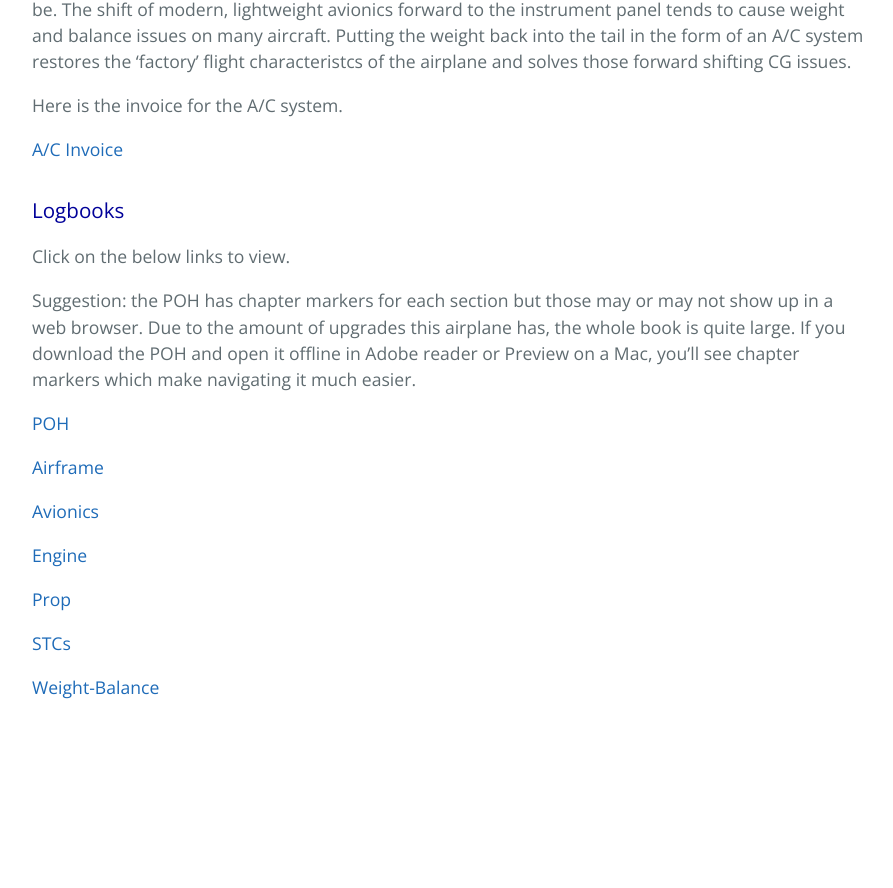
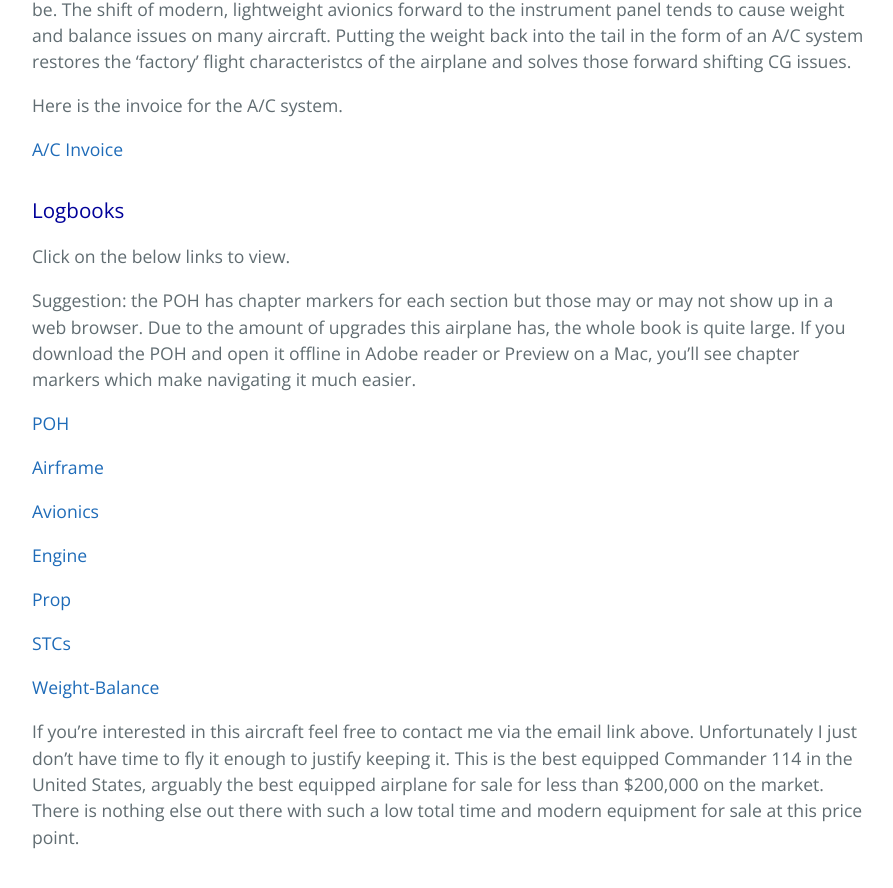
Before and after one commit to RNCTX/N595TC, a Jekyll site: the page built from index.md, in a window 1280 px wide and 900 px high, scrolled down 3250 px. Shown: the top 888 px of the window, without its empty margins (192-1085 px from the left). Built offline with Jekyll 4.4.1, drawn with Linux system fonts in a browser that asks for light colours; our own code applies the rules of GitHub Pages for plain Markdown files; before the commit the page ends 4000 px from its top, so only the background shows below that.

Commit message:
Update index.md

```diff
--- a/index.md
+++ b/index.md
@@ -70,3 +70,5 @@ Suggestion: the POH has chapter markers for each section but those may or may no
 [STCs](STCs.pdf)
 
 [Weight-Balance](WB.pdf)
+
+If you're interested in this aircraft feel free to contact me via the email link above.  Unfortunately I just don't have time to fly it enough to justify keeping it.  This is the best equipped Commander 114 in the United States, arguably the best equipped airplane for sale for less than $200,000 on the market.  There is nothing else out there with such a low total time and modern equipment for sale at this price point.
```
